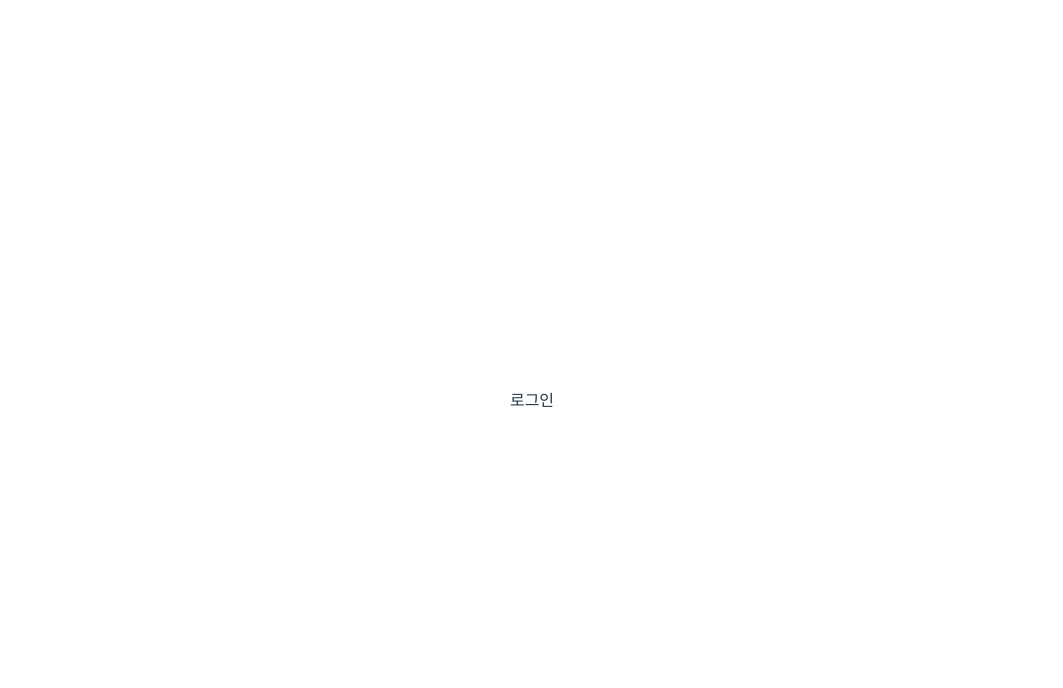
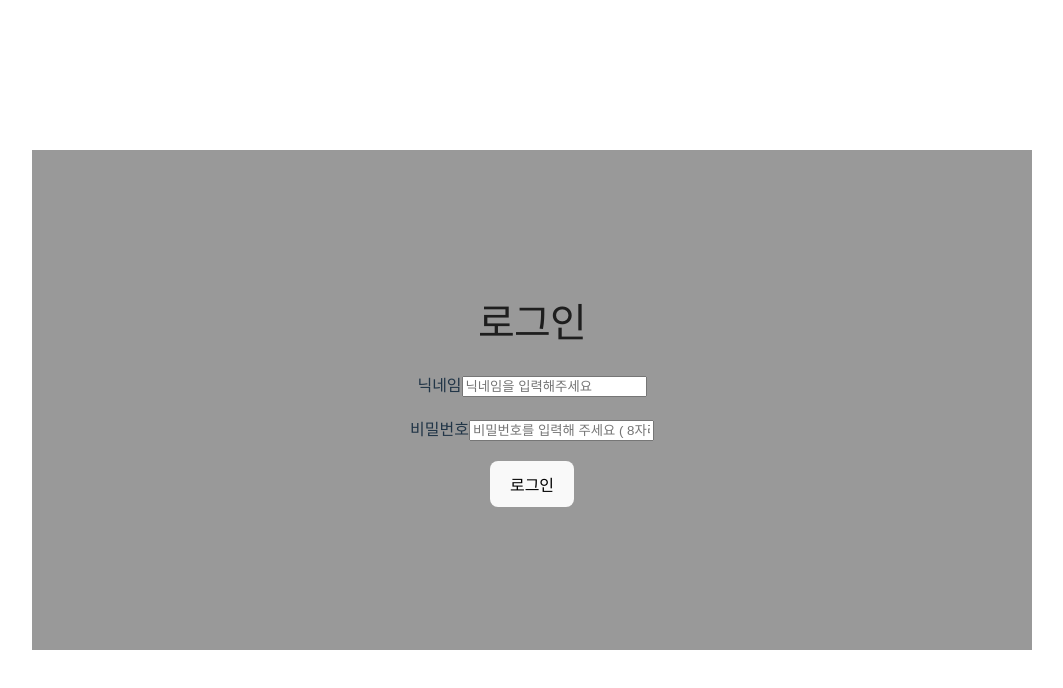
Before and after one commit to EongNiDeul/EongNi_Client, a React (Vite) app in the folder eongni_client/: page /LoginPage in a window 1280 px wide. Shown: the top 688 px of the page, without its empty margins (108-1171 px from the left). Built offline with nearby package versions, Linux system fonts and the light colour scheme.

Commit message:
Feat : test.jsx

```diff
--- a/eongni_client/src/pages/LoginPage.jsx
+++ b/eongni_client/src/pages/LoginPage.jsx
@@ -1,13 +1,35 @@
-import { useState } from 'react'
-
+import { useState } from "react";
+import styles from "../styles/pages/LoginPage.module.css";
 
 function LoginPage() {
-
   return (
     <>
-     <div>로그인</div>
+      <div className={styles.container}>
+        <div className={styles.title}>로그인</div>
+
+        <div>
+          <label>
+            {" "}
+            닉네임
+            <input type="text" placeholder="닉네임을 입력해주세요" className={styles.input}/>
+          </label>
+        </div>
+
+        <div>
+          <label>
+            {" "}
+            비밀번호
+            <input
+              type="password"
+              placeholder="비밀번호를 입력해 주세요 ( 8자리이하 : 영어, 숫자, 특수문자 포함 ) 입력해주세요"
+              className={styles.input}
+            />
+          </label>
+        </div>
+        <button>로그인</button>
+      </div>
     </>
-  )
+  );
 }
 
-export default LoginPage
+export default LoginPage;
--- /dev/null
+++ b/eongni_client/src/styles/pages/LoginPage.module.css
@@ -0,0 +1,20 @@
+.container {
+    width: 1000px;
+    height: 500px;
+    background-color: rgb(153, 153, 153);
+    display: flex;
+    justify-content: center;
+    align-items: center;
+    flex-direction: column;
+    gap: 20px;
+}
+
+.title {
+color: #1E1E1E;
+font-family: Inter;
+font-size: 40px;
+font-style: normal;
+font-weight: 700;
+line-height: 150%; /* 60px */
+letter-spacing: -0.88px;
+}
```
Also changed, not shown: eongni_client/src/components/test.jsx (added, +7 -0 lines).
